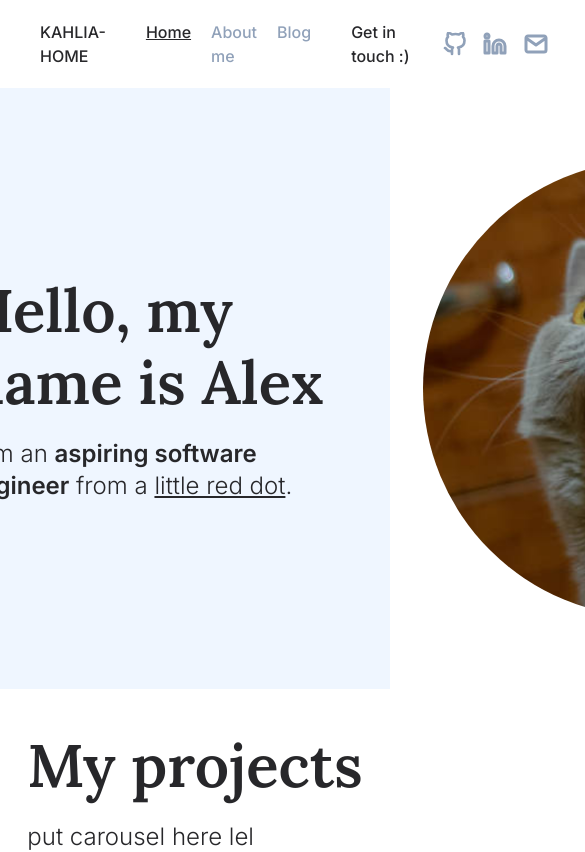
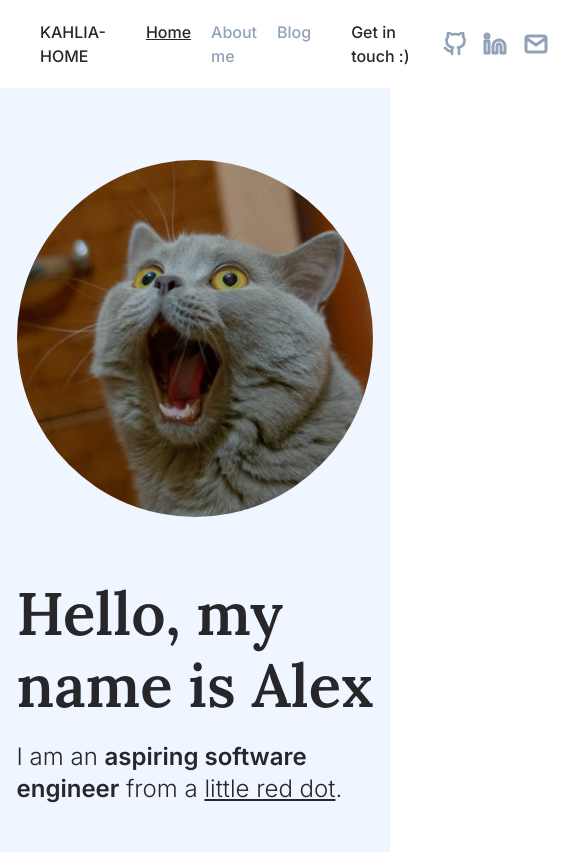
Before and after one commit to kahliya/portfolio, a React (Vite) app: page / in a window 390 px wide. Shown: the top 852 px of the page, 585 px wide, since content can reach past the window. Built offline with nearby package versions, Linux system fonts and the light colour scheme.

Commit message:
fix: mobile responsiveness

```diff
--- a/src/pages/About.tsx
+++ b/src/pages/About.tsx
@@ -2,26 +2,23 @@ import { Navbar } from "../components/Navbar"
 
 export const About = () => {
   return (
-    <div className="rounded-md">
     <div className="flex flex-col">
       <Navbar />
-        <div className="flex justify-center py-25 px-100 bg-blue-50">
-          <div className="flex flex-col gap-15">
-            <div className="flex gap-25 items-center">
+      <div className="flex justify-center py-25 px-10 bg-blue-50">
+        <div className="flex flex-col gap-10 max-w-5xl">
           <div className="flex flex-col gap-10">
-                <p className="text-6xl/18 font-[Lora] font-semibold text-nowrap">A little about me<br/>& my journey so far</p>
+            <p className="text-4xl/12 font-[Lora] font-semibold lg:text-6xl/18">A little about me<br/>& my journey so far</p>
             <p className="text-lg font-light">
               I'm a <span className="font-semibold">software engineer</span> perfecting my craft of clean & elegant code since 2016.<br/>
               Also an avid <span className="font-semibold">archer</span> in my free time!
             </p>
           </div>
-            </div>
 
           <hr className="text-blue-200" />
-            <div className="flex flex-col gap-15">
+          <div className="flex flex-col gap-10">
             {/* Section 1: Coding */}
-              <div className="flex gap-10 font-light">
-                <p className="w-3/5">
+            <div className="flex flex-col gap-10 font-light lg:flex-row">
+              <p className="lg:w-3/5">
                 My hometown is the Earth’s little red dot, <span className="font-semibold">Singapore</span>.
                 Way too hot & humid for my preference, but hey it’s a safe place to call home.
                 I began my tech journey in Cybersecurity, but found my forever home in <span className="font-semibold">Software Engineering</span>.
@@ -29,17 +26,17 @@ export const About = () => {
                 I’m currently pursuing my bachelor’s degree in <span className="font-semibold">Computer Science</span>, and plan to graduate in mid-2026,
                 where I get to join the workforce as a <span className="line-through text-xs">corporate slave</span> full-fledged engineer.
               </p>
-                <img className="w-2/5 object-cover rounded-md bg-red-100" />
+              <img className="object-cover rounded-md bg-red-100 h-50 lg:w-2/5" />
             </div>
 
             {/* Section 2: Archery */}
-              <div className="flex gap-10 font-light">
-                <div className="w-2/5 flex flex-col gap-10">
+            <div className="flex flex-col gap-10 font-light lg:flex-row">
+              <div className="order-2 flex flex-col gap-10 lg:order-1 lg:w-2/5">
                 <img className="object-cover rounded-md aspect-4/3 bg-red-100" />
                 <img className="object-cover rounded-md aspect-2/3 bg-red-100" />
                 <img className="object-cover rounded-md aspect-4/3 bg-red-100" />
               </div>
-                <div className="w-3/5 flex flex-col gap-10">
+              <div className="order-1 flex flex-col gap-10 lg:order-2 lg:w-3/5">
                 <div className="flex flex-col gap-3">
                   <p className="font-semibold text-2xl ">Archery</p>
                   <p>
@@ -57,6 +54,5 @@ export const About = () => {
         </div>
       </div>
     </div>
-    </div>
   )
 }
--- a/src/pages/Blog.tsx
+++ b/src/pages/Blog.tsx
@@ -2,12 +2,10 @@ import { Navbar } from "../components/Navbar"
 
 export const Blog = () => {
   return (
-    <div className="rounded-md">
-      <div className="flex flex-col">
-        <Navbar />
-        <div className="flex justify-center py-25 bg-violet-50">
-          content
-        </div>
+    <div className="flex flex-col">
+      <Navbar />
+      <div className="flex justify-center py-25 bg-violet-50">
+        content
       </div>
     </div>
   )
--- a/src/pages/Main.tsx
+++ b/src/pages/Main.tsx
@@ -4,18 +4,17 @@ import homeImg from '../assets/homeImg.jpg'
 
 export const Main = () => {
   return (
-    <div className="rounded-md">
     <div className="flex flex-col">
       <Navbar />
-        <div className="flex justify-center py-18 bg-blue-50">
-          <div className="flex gap-25 items-center max-w-5xl">
-            <div className="flex flex-col gap-5">
+      <div className="flex justify-center px-20 py-18 bg-blue-50">
+        <div className="flex flex-col gap-15 items-center max-w-5xl lg:flex-row lg:gap-25">
+          <div className="order-2 lg:order-1 flex flex-col gap-5">
             <p className="text-6xl/18 font-[Lora] font-semibold text-nowrap">Hello, my<br/>name is Alex</p>
             <p className="text-2xl font-light">
               I am an <span className="font-semibold">aspiring software<br/> engineer</span> from a <u>little red dot</u>.
             </p>
           </div>
-            <img className="w-125 rounded-full object-cover aspect-square" src={homeImg} />
+          <img className="order-1 lg:order-2 w-full rounded-full object-cover aspect-square" src={homeImg} />
         </div>
       </div>
       <div className="flex justify-center py-10">
@@ -27,6 +26,5 @@ export const Main = () => {
         </div>
       </div>
     </div>
-    </div>
   );
 }
```
Lines whose indentation alone changed are shown as unchanged.
